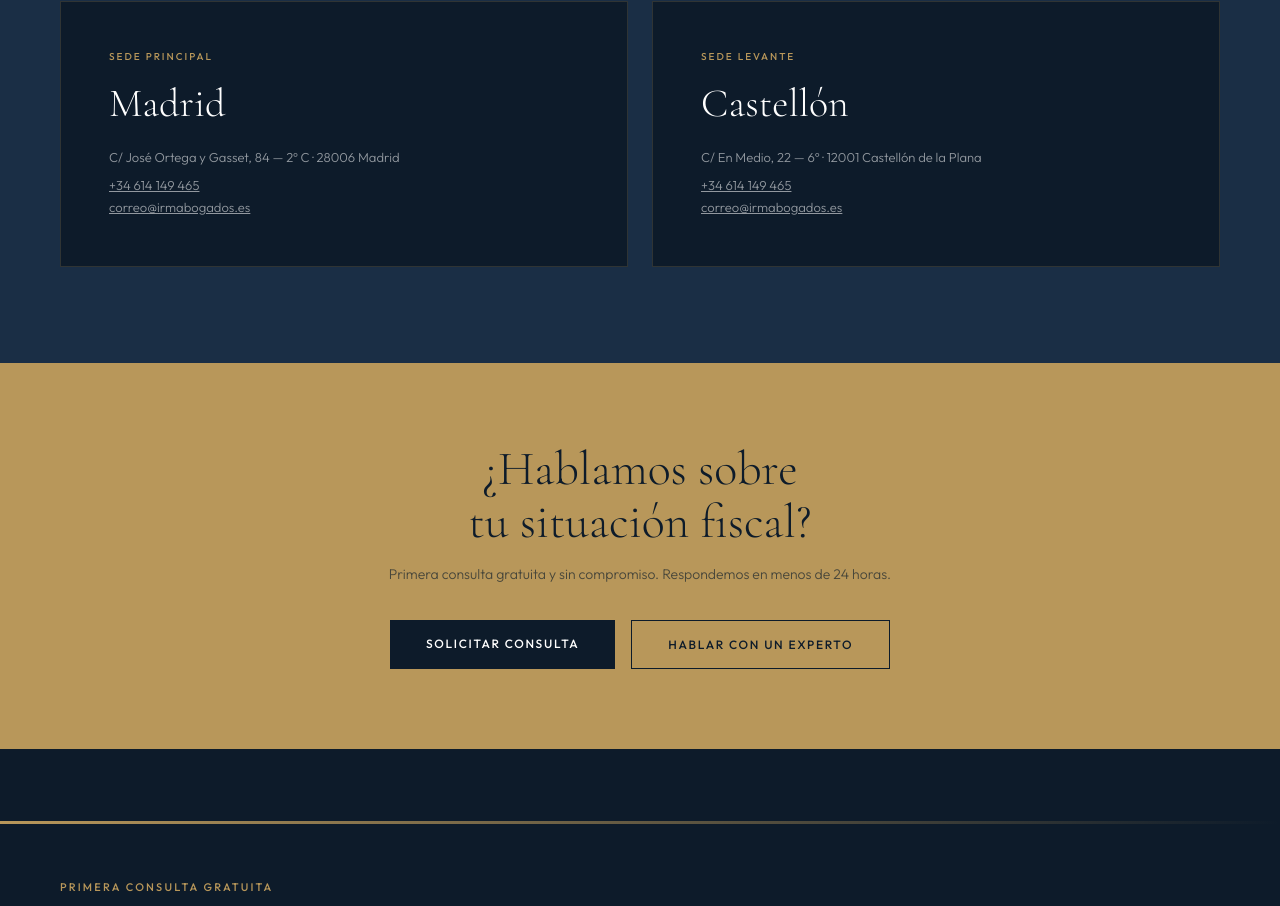
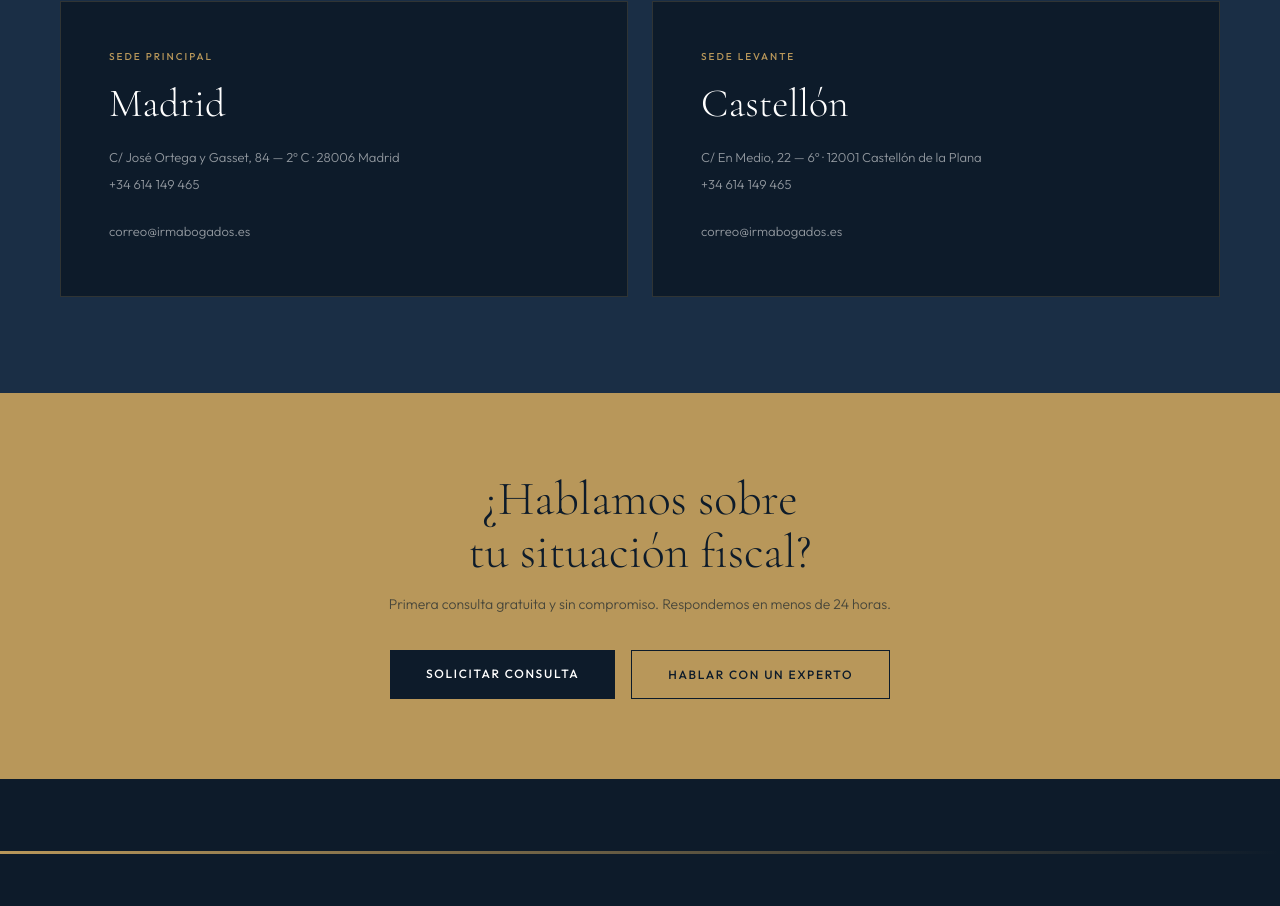
Before and after one commit to Ivanrm01/IRM-Abogados, a Next.js app: page /sobre-nosotros in a window 1280 px wide. Shown: the part 2275-3181 px from the top of the page. Built offline with nearby package versions, Linux system fonts and the light colour scheme.

Commit message:
Update page.module.css

```diff
--- a/app/sobre-nosotros/page.module.css
+++ b/app/sobre-nosotros/page.module.css
@@ -39,7 +39,7 @@
 .sedeCard:hover { border-color: rgba(184,151,90,.5); }
 .sedeTag { font-size: 10px; font-weight: 500; letter-spacing: .2em; text-transform: uppercase; color: var(--gold); margin-bottom: 16px; }
 .sedeCity { font-family: 'Cormorant Garamond', serif; font-size: 40px; font-weight: 300; color: var(--white); margin-bottom: 20px; }
-.sedeAddr, .sedePhone, .sedeEmail { font-size: 13px; font-weight: 300; color: rgba(255,255,255,.55); line-height: 1.6; margin-bottom: 6px; }
+.sedeAddr, .sedePhone, .sedeEmail { font-size: 13px; font-weight: 300; color: rgba(255,255,255,.55); line-height: 1.6; margin-bottom: 6px; display: block; text-decoration: none; }
 
 .cta { background: var(--gold); padding: 80px 60px; text-align: center; }
 .ctaTitle { font-family: 'Cormorant Garamond', serif; font-size: clamp(28px,4vw,48px); font-weight: 300; color: var(--navy); line-height: 1.1; margin-bottom: 14px; }
```
